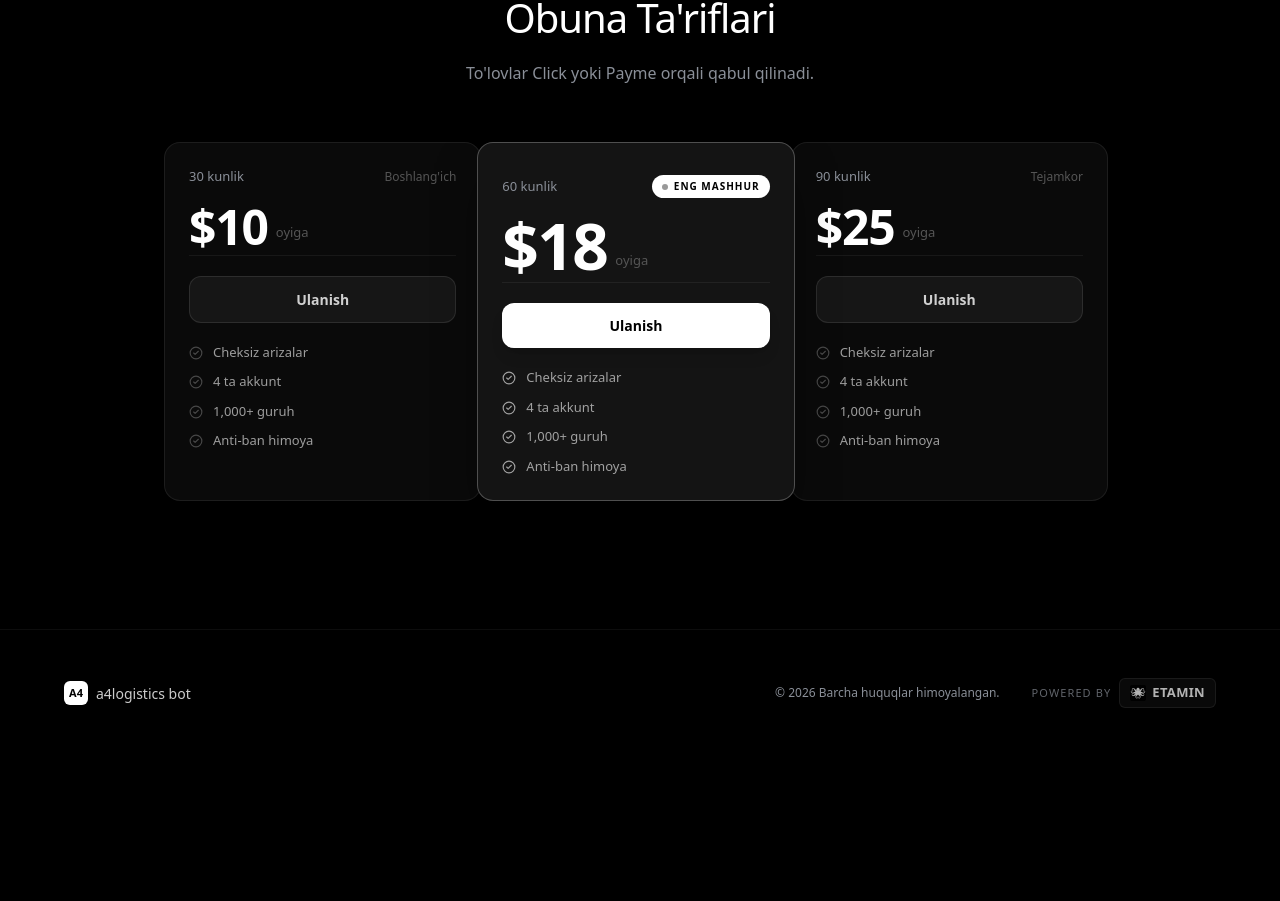
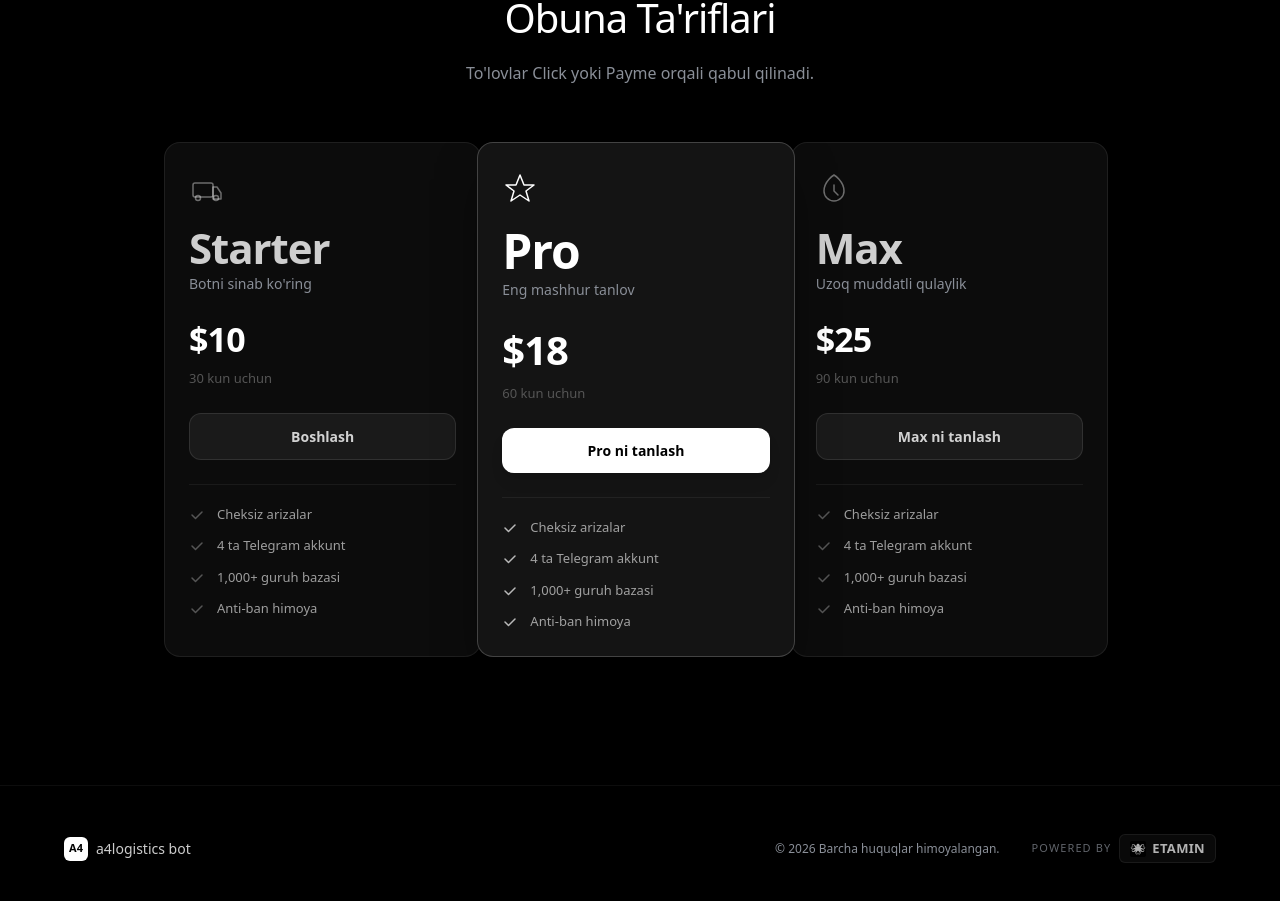
Before and after one commit to jooshaa/a4logisticsLanding, a Next.js app: page / in a window 1280 px wide. Shown: the part 2197-3098 px from the top of the page. Before the commit the page ends 2953 px from the top, so only its background shows below. Built offline with nearby package versions, Linux system fonts and the light colour scheme.

Commit message:
Pricing: Claude-style design with Starter/Pro/Max, icons, clean layout

```diff
--- a/app/page.tsx
+++ b/app/page.tsx
@@ -255,71 +255,107 @@ export default function Home() {
             </p>
           </div>
 
-          {/* All plans — visible on all screen sizes */}
           <div className="flex flex-col sm:flex-row gap-4 sm:gap-0 items-stretch">
             {[
-              { days: "30 kunlik", desc: "Boshlang'ich", price: "$10", sub: "oyiga", featured: false },
-              { days: "60 kunlik", desc: "Eng mashhur",  price: "$18", sub: "oyiga", featured: true  },
-              { days: "90 kunlik", desc: "Tejamkor",     price: "$25", sub: "oyiga", featured: false }
+              {
+                name: "Starter",
+                subtitle: "Botni sinab ko'ring",
+                price: "$10",
+                period: "30 kun uchun",
+                featured: false,
+                cta: "Boshlash",
+                features: ["Cheksiz arizalar", "4 ta Telegram akkunt", "1,000+ guruh bazasi", "Anti-ban himoya"],
+                icon: (
+                  <svg width="36" height="36" viewBox="0 0 36 36" fill="none" xmlns="http://www.w3.org/2000/svg">
+                    <rect x="4" y="12" width="20" height="14" rx="2" stroke="currentColor" strokeWidth="1.5" fill="none"/>
+                    <path d="M24 16h4l4 6v6h-8V16z" stroke="currentColor" strokeWidth="1.5" fill="none" strokeLinejoin="round"/>
+                    <circle cx="9" cy="27" r="2.5" stroke="currentColor" strokeWidth="1.5" fill="none"/>
+                    <circle cx="27" cy="27" r="2.5" stroke="currentColor" strokeWidth="1.5" fill="none"/>
+                  </svg>
+                )
+              },
+              {
+                name: "Pro",
+                subtitle: "Eng mashhur tanlov",
+                price: "$18",
+                period: "60 kun uchun",
+                featured: true,
+                cta: "Pro ni tanlash",
+                features: ["Cheksiz arizalar", "4 ta Telegram akkunt", "1,000+ guruh bazasi", "Anti-ban himoya"],
+                icon: (
+                  <svg width="36" height="36" viewBox="0 0 36 36" fill="none" xmlns="http://www.w3.org/2000/svg">
+                    <path d="M18 4L22 14H32L24 20L27 30L18 24L9 30L12 20L4 14H14L18 4Z" stroke="currentColor" strokeWidth="1.5" fill="none" strokeLinejoin="round"/>
+                  </svg>
+                )
+              },
+              {
+                name: "Max",
+                subtitle: "Uzoq muddatli qulaylik",
+                price: "$25",
+                period: "90 kun uchun",
+                featured: false,
+                cta: "Max ni tanlash",
+                features: ["Cheksiz arizalar", "4 ta Telegram akkunt", "1,000+ guruh bazasi", "Anti-ban himoya"],
+                icon: (
+                  <svg width="36" height="36" viewBox="0 0 36 36" fill="none" xmlns="http://www.w3.org/2000/svg">
+                    <path d="M18 4C18 4 8 10 8 20C8 25.5 12.5 30 18 30C23.5 30 28 25.5 28 20C28 10 18 4 18 4Z" stroke="currentColor" strokeWidth="1.5" fill="none"/>
+                    <path d="M18 14V20L22 24" stroke="currentColor" strokeWidth="1.5" strokeLinecap="round"/>
+                  </svg>
+                )
+              }
             ].map((plan, i) => (
               <div
                 key={i}
                 className={`relative flex flex-col w-full sm:w-1/3 rounded-2xl border transition-all duration-300
                   ${plan.featured
-                    ? 'border-white/25 bg-[#141414] sm:-mx-1 shadow-2xl shadow-black/60 z-10'
-                    : 'border-white/[0.08] bg-[#0A0A0A] hover:border-white/15'
+                    ? 'border-white/20 bg-[#141414] sm:-mx-1 shadow-2xl shadow-black/60 z-10'
+                    : 'border-white/[0.08] bg-[#0C0C0C] hover:border-white/15'
                   }`}
               >
-                {/* Card top */}
-                <div className={`px-6 pt-6 pb-5 ${plan.featured ? 'sm:pt-8' : ''}`}>
-                  <div className="flex items-center justify-between mb-4">
-                    <span className="text-[13px] font-medium text-[#8A8F98]">{plan.days}</span>
-                    {plan.featured && (
-                      <span className="inline-flex items-center gap-1.5 bg-white text-black text-[10px] font-bold tracking-widest uppercase px-2.5 py-1 rounded-full">
-                        <span className="w-1.5 h-1.5 rounded-full bg-black/40" />
-                        {plan.desc}
-                      </span>
-                    )}
-                    {!plan.featured && (
-                      <span className="text-[12px] text-[#555]">{plan.desc}</span>
-                    )}
+                <div className={`px-6 pt-7 pb-6 flex flex-col flex-1`}>
+                  {/* Icon */}
+                  <div className={`mb-5 ${plan.featured ? 'text-white' : 'text-white/40'}`}>
+                    {plan.icon}
                   </div>
 
+                  {/* Plan name */}
+                  <div className="mb-1">
+                    <h3 className={`font-semibold tracking-tight leading-none ${plan.featured ? 'text-[42px] sm:text-[48px] text-white' : 'text-[36px] sm:text-[42px] text-white/80'}`}>
+                      {plan.name}
+                    </h3>
+                  </div>
+                  <p className="text-[14px] text-[#8A8F98] mb-5">{plan.subtitle}</p>
+
                   {/* Price */}
-                  <div className="flex items-end gap-2 mb-1">
-                    <span className={`font-semibold tracking-tight text-white leading-none ${plan.featured ? 'text-[56px] sm:text-[64px]' : 'text-[48px]'}`}>
-                      {plan.price}
-                    </span>
-                    <span className="text-[13px] text-[#555] mb-2">{plan.sub}</span>
+                  <div className="mb-1">
+                    <span className={`font-semibold tracking-tight text-white ${plan.featured ? 'text-[40px]' : 'text-[34px]'}`}>{plan.price}</span>
                   </div>
-                  <div className="h-px bg-white/[0.06] mb-5" />
+                  <p className="text-[13px] text-[#555] mb-6">{plan.period}</p>
 
                   {/* CTA */}
                   <a
                     href="https://t.me/a4logistics_bot"
                     target="_blank"
                     rel="noopener noreferrer"
-                    className={`w-full py-3 rounded-xl text-[14px] font-semibold transition-all duration-200 text-center block
+                    className={`w-full py-3 rounded-xl text-[14px] font-semibold transition-all duration-200 text-center block mb-6
                       ${plan.featured
                         ? 'bg-white text-black hover:bg-white/90 shadow-lg'
-                        : 'bg-white/5 border border-white/10 text-white/80 hover:bg-white/10 hover:text-white'
+                        : 'bg-white/[0.06] border border-white/10 text-white/80 hover:bg-white/10 hover:text-white'
                       }`}
                   >
-                    Ulanish
+                    {plan.cta}
                   </a>
-                </div>
 
-                {/* Features */}
-                <div className="px-6 pb-6">
-                  <ul className="grid grid-cols-1 gap-2.5">
-                    {[
-                      "Cheksiz arizalar",
-                      "4 ta akkunt",
-                      "1,000+ guruh",
-                      "Anti-ban himoya"
-                    ].map((item, j) => (
-                      <li key={j} className="flex items-center gap-2.5 text-[13px] text-white/60">
-                        <CheckCircle2 className={`w-3.5 h-3.5 flex-shrink-0 ${plan.featured ? 'text-white/60' : 'text-white/25'}`} />
+                  {/* Divider */}
+                  <div className="h-px bg-white/[0.06] mb-5" />
+
+                  {/* Features */}
+                  <ul className="space-y-3 flex-1">
+                    {plan.features.map((item, j) => (
+                      <li key={j} className="flex items-start gap-3 text-[13px] text-white/60">
+                        <svg className={`w-4 h-4 mt-0.5 flex-shrink-0 ${plan.featured ? 'text-white/70' : 'text-white/30'}`} viewBox="0 0 16 16" fill="none">
+                          <path d="M3 8L6.5 11.5L13 5" stroke="currentColor" strokeWidth="1.5" strokeLinecap="round" strokeLinejoin="round"/>
+                        </svg>
                         {item}
                       </li>
                     ))}
@@ -330,6 +366,8 @@ export default function Home() {
           </div>
         </div>
       </section>
+
+
 
       {/* ── FOOTER ───────────────────────────────────────────────────────── */}
       <footer className="py-10 sm:py-12 border-t border-white/5 bg-black">
```
